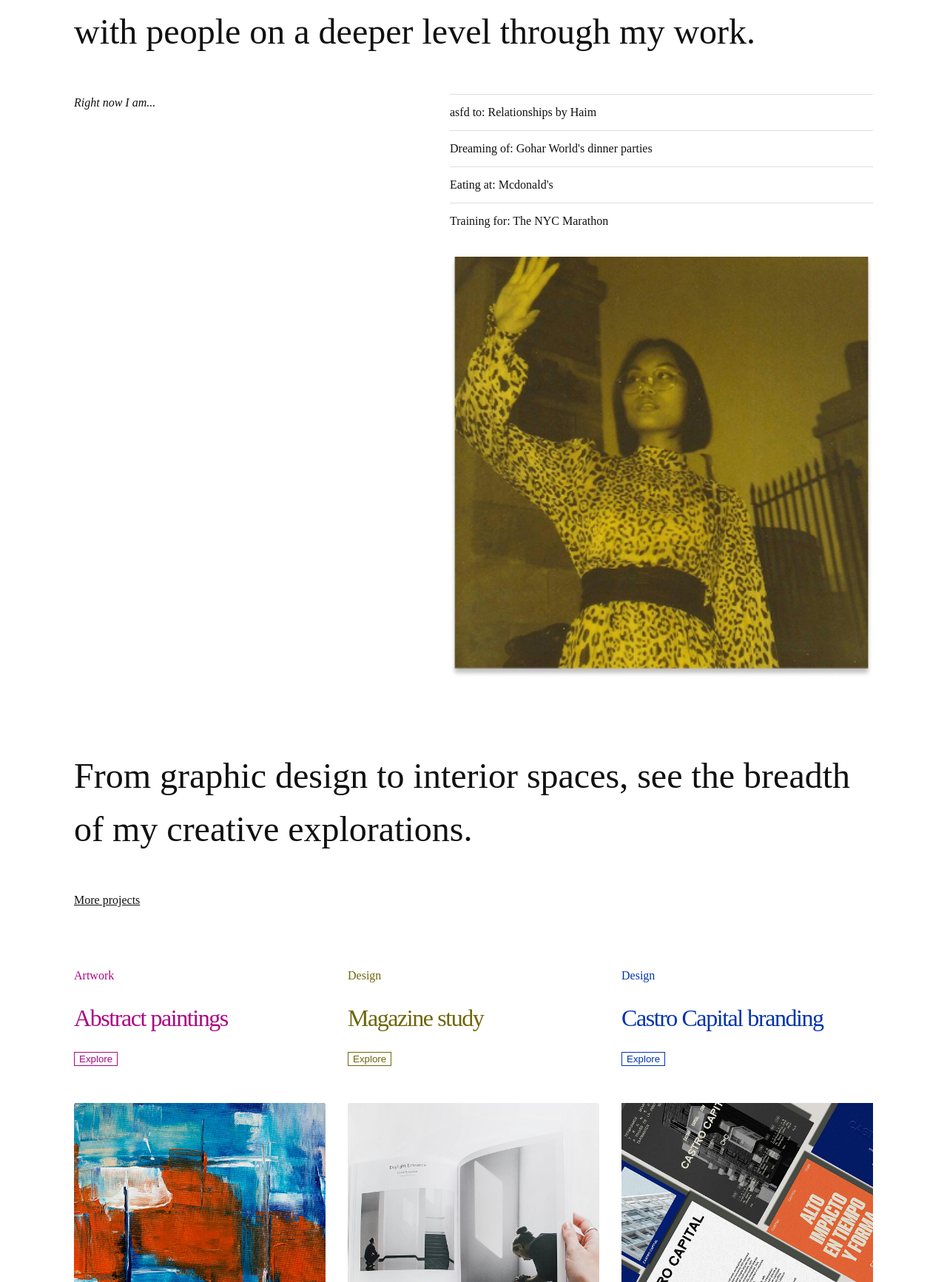
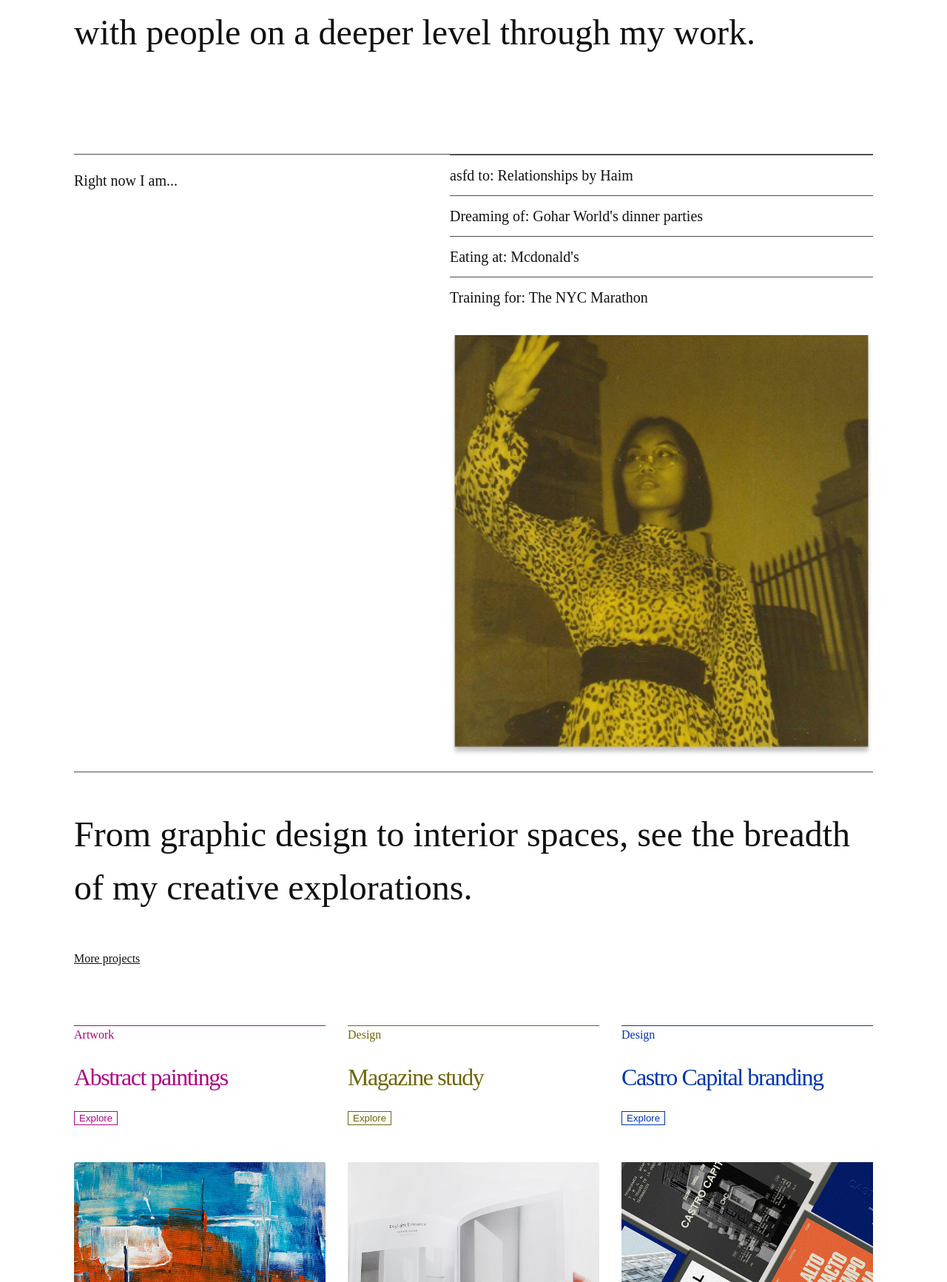
Before and after one commit to laumarva99/web-personal, a plain HTML site: page about.html in a window 1280 px wide. Shown: the part 1067-2800 px from the top of the page at 74% size. Drawn offline with Linux system fonts and the light colour scheme; a web font is replaced by a local one.

Commit message:
Corrección de mágenes en .about  CSS en about.html

```diff
--- a/about.html
+++ b/about.html
@@ -113,7 +113,7 @@
             gap: 30px;
         }
 
-        .navigation .a {
+        .navigation a {
             font-size: 16px;
             text-decoration: none;
         }
@@ -122,11 +122,11 @@
             color: #AB0782;
         }
 
-        .navigation .a:nth-child(2) {
+        .navigation a:nth-child(2) {
             color: #7F750E;
         }
 
-        .navigation .a:nth-child(3) {
+        .navigation a:nth-child(3) {
             color: #5F00AD;
         }
 
@@ -137,21 +137,26 @@
 
         /* BODY */
 
+        .about__section {
+            padding-top: 80px;
+        }
         .about__description {
             font-size: 3rem;
+            border-top: 1px solid #4F4F4F;
         }
 
         .about__content {
+            font-size: 1.25rem;
             display: flex;
             flex-direction: column;
             gap: var(--space-m);
-            margin-bottom: var(--space-l);
+            margin-bottom: 20px;
+            border-top: 1px solid #4F4F4F
+
         }
 
         .about__label {
-
-            font-style: italic;
-            margin: 0;
+            margin-bottom: 50px;
         }
 
         .about__right {
@@ -160,7 +165,7 @@
         }
 
         .about__item {
-            border-top: 1px solid #dddddd;
+            border-top: 1px solid #4F4F4F;
             padding: var(--space-s) 0;
         }
 
@@ -182,16 +187,17 @@
         .projects {
             display: flex;
             flex-direction: column;
+            border-top: 1px solid #4F4F4F;
             gap: var(--space-l);
             margin-bottom: var(--space-l);
         }
 
-        .another-project__description
-        {
+        .another-project__description {
             font-size: 3rem;
             font-weight: 300;
             margin: 0 0 var(--space-s);
         }
+
         .another-project a {
             color: var(--color-text);
         }
@@ -221,6 +227,7 @@
             align-items: flex-start;
             width: 40%;
             color: #AB0782;
+            border-top: 1px solid #AB0782;
         }
 
         .project-info_magazine {
@@ -229,6 +236,7 @@
             align-items: flex-start;
             width: 40%;
             color: #6E660A;
+            border-top: 1px solid #6E660A;
         }
 
         .project-info_castro {
@@ -237,6 +245,7 @@
             align-items: flex-start;
             width: 40%;
             color: #0034AD;
+            border-top: 1px solid #0034AD;
         }
 
 
@@ -263,7 +272,7 @@
         footer {
             display: flex;
             flex-direction: column;
-            border-top: 1px solid #dddddd;
+            border-top: 1px solid #4F4F4F;
         }
 
         .footer-navigation {
```
